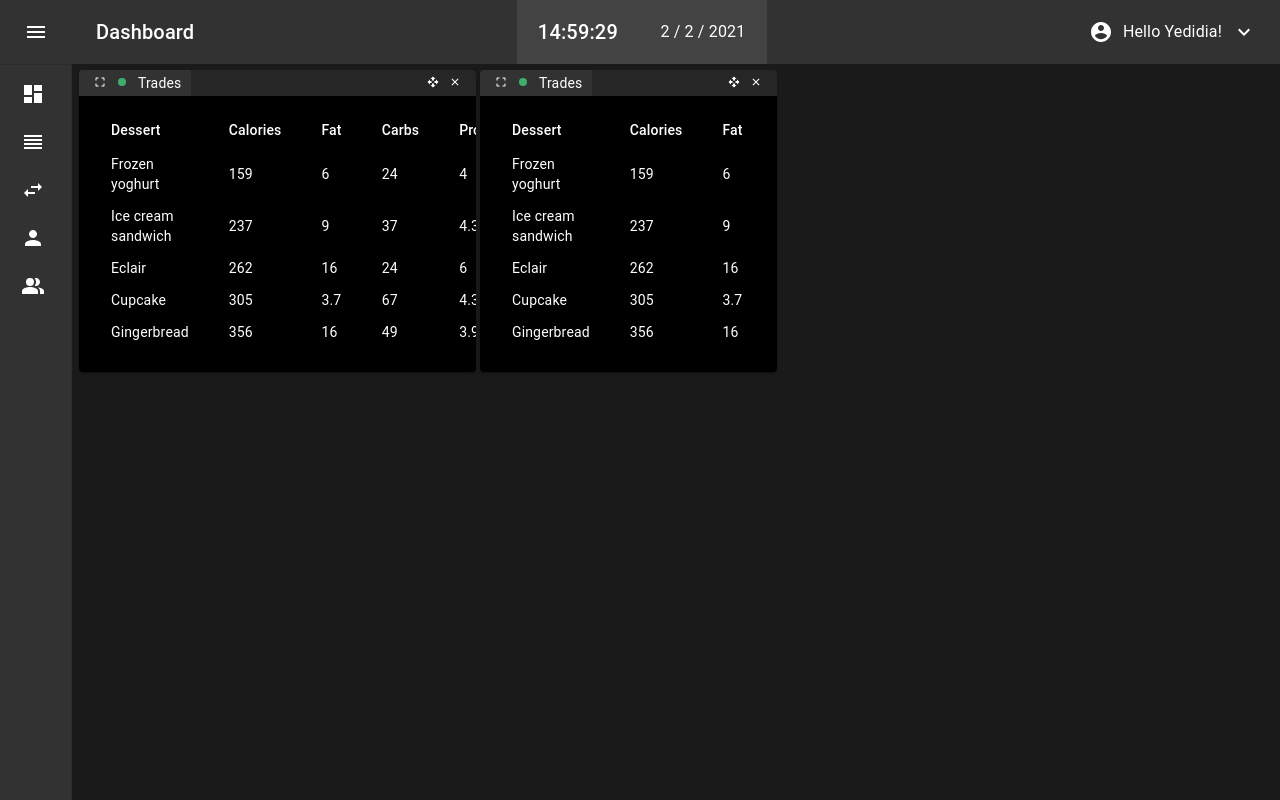
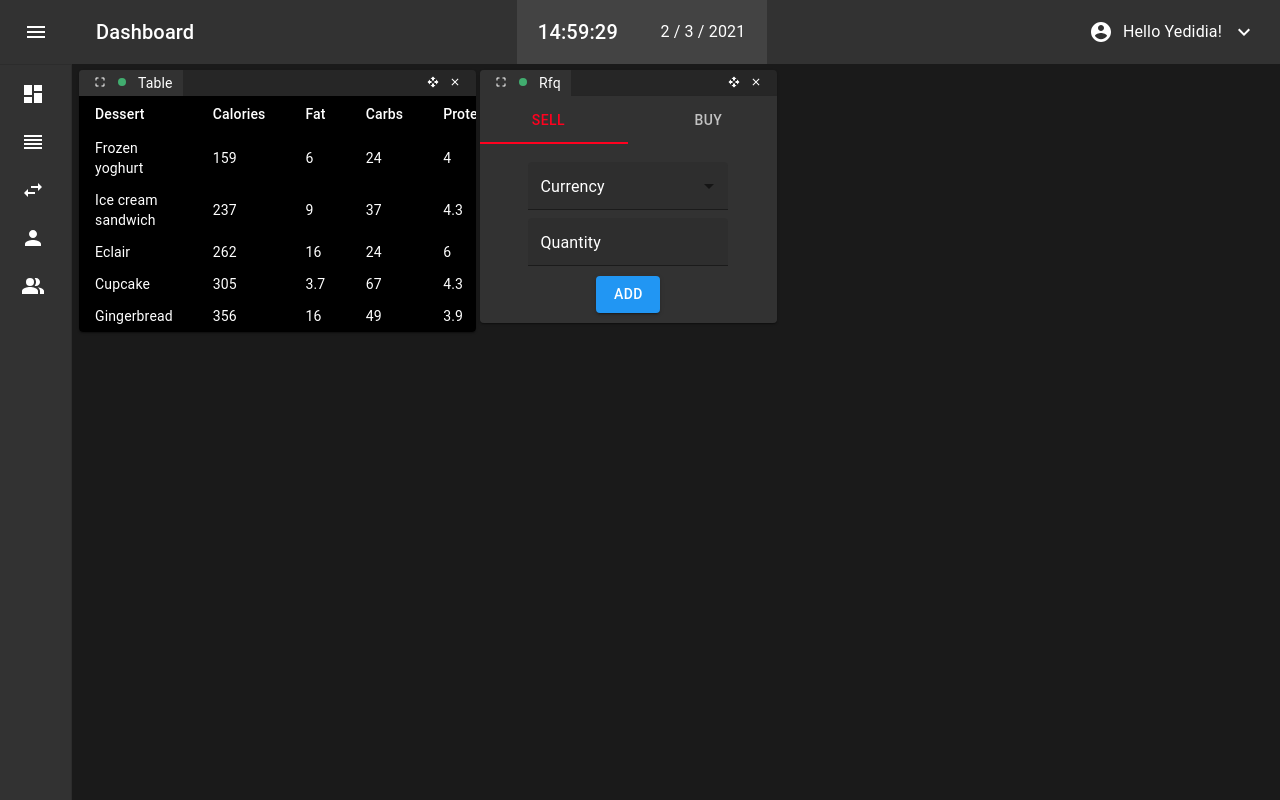
Before and after one commit to Daniega/Dashboard, a React (Create React App) app: page / in a window 1280 px wide. Built offline with nearby package versions, Linux system fonts and the light colour scheme.

Commit message:
done adding all components with styling

```diff
--- a/src/components/clock/clock.component.jsx
+++ b/src/components/clock/clock.component.jsx
@@ -24,7 +24,7 @@ const Clock = () => {
 	const [time, setTime] = useState({ hours: '00', minutes: '00', seconds: '00' });
 	const [date] = useState({
 		day: new Date().getDay(),
-		month: new Date().getMonth(),
+		month: new Date().getMonth() + 1,
 		year: new Date().getFullYear(),
 	});
 
--- a/src/components/content/content.container.jsx
+++ b/src/components/content/content.container.jsx
@@ -6,6 +6,8 @@ const useStyles = makeStyles({
 	container: {
 		marginTop: '70px',
 		marginLeft: '5px',
+		padding: 0,
+		width: '100%',
 	},
 });
 
@@ -13,14 +15,16 @@ const Content = () => {
 	const classes = useStyles();
 
 	return (
-		<Grid container className={classes.container}>
-			<Grid item xs={4}>
-				<Widget></Widget>
+		<div className={classes.container}>
+			<Grid container>
+				<Grid item xs={12} md={4}>
+					<Widget componentType='Table'></Widget>
+				</Grid>
+				<Grid item xs={3} md={3}>
+					<Widget componentType='Rfq'></Widget>
+				</Grid>
 			</Grid>
-			<Grid item xs={3}>
-				<Widget></Widget>
-			</Grid>
-		</Grid>
+		</div>
 	);
 };
 
--- /dev/null
+++ b/src/components/rfq/rfq.component.jsx
@@ -0,0 +1,55 @@
+import React, { useState } from 'react';
+import { ThemeProvider } from '@material-ui/core/styles';
+import Paper from '@material-ui/core/Paper';
+import InputLabel from '@material-ui/core/InputLabel';
+import MenuItem from '@material-ui/core/MenuItem';
+import FormControl from '@material-ui/core/FormControl';
+import Select from '@material-ui/core/Select';
+import TextField from '@material-ui/core/TextField';
+import Button from '@material-ui/core/Button';
+import { useStyles, AntTab, AntTabs, theme } from './rfq.styles';
+
+const RfqComponent = () => {
+	const classes = useStyles();
+	const [value, setValue] = useState(0);
+	const [currency, setCurrency] = useState('');
+
+	const handleChange = (event, newValue) => {
+		setValue(newValue);
+	};
+
+	const handleSelectChange = (event) => {
+		setCurrency(event.target.value);
+	};
+	return (
+		<Paper square className={classes.container}>
+			<AntTabs value={value} onChange={handleChange} centered>
+				<AntTab label='Sell' />
+				<AntTab label='Buy' />
+			</AntTabs>
+			<div className={classes.selectContainer}>
+				<FormControl variant='filled' className={classes.formControl} size='small'>
+					<InputLabel>Currency</InputLabel>
+					<Select onChange={handleSelectChange} value={currency}>
+						<MenuItem value=''>
+							<em>None</em>
+						</MenuItem>
+						<MenuItem value={10}>BTC</MenuItem>
+						<MenuItem value={20}>ETH</MenuItem>
+						<MenuItem value={30}>USD</MenuItem>
+					</Select>
+				</FormControl>
+				<TextField label='Quantity' variant='filled' size='small' />
+			</div>
+			<div className={classes.buttonContainer}>
+				<ThemeProvider theme={theme}>
+					<Button variant='contained' color='primary'>
+						Add
+					</Button>
+				</ThemeProvider>
+			</div>
+		</Paper>
+	);
+};
+
+export default RfqComponent;
--- /dev/null
+++ b/src/components/rfq/rfq.styles.jsx
@@ -0,0 +1,61 @@
+import { makeStyles, withStyles, createMuiTheme } from '@material-ui/core/styles';
+import Tabs from '@material-ui/core/Tabs';
+import Tab from '@material-ui/core/Tab';
+import { blue } from '@material-ui/core/colors';
+
+export const useStyles = makeStyles((theme) => ({
+	container: {
+		width: '100%',
+		backgroundColor: theme.palette.primary.main,
+		height: 'fir-content',
+		alignItems: 'center',
+		alignContent: 'center',
+	},
+	tabs: {
+		width: '100%',
+	},
+	formControl: {
+		margin: theme.spacing(1),
+		minWidth: 200,
+	},
+	selectContainer: {
+		margin: '0 auto',
+		width: '90%',
+		textAlign: 'center',
+		padding: '10px 0',
+	},
+	buttonContainer: {
+		textAlign: 'center',
+		paddingBottom: '10px',
+	},
+}));
+
+export const AntTab = withStyles((theme) => ({
+	root: {
+		color: '#fffff',
+		'&:hover': {
+			color: '#fffff',
+			opacity: 1,
+		},
+		'&$selected': {
+			color: '#ff011f',
+		},
+		'&:focus': {
+			color: '#ff011f',
+		},
+	},
+	selected: {},
+}))((props) => <Tab disableRipple {...props} />);
+
+export const AntTabs = withStyles({
+	root: {},
+	indicator: {
+		backgroundColor: '#ff011f',
+	},
+})(Tabs);
+
+export const theme = createMuiTheme({
+	palette: {
+		primary: blue,
+	},
+});
--- a/src/components/widget/widget.component.jsx
+++ b/src/components/widget/widget.component.jsx
@@ -8,11 +8,20 @@ import FiberManualRecordIcon from '@material-ui/icons/FiberManualRecord';
 
 //components
 import TableComponent from '../table/table.component';
+import RfqComponent from '../rfq/rfq.component';
 
 //styles
 import useStyles from './widget.styles';
 
-const Widget = () => {
+const Widget = ({ componentType }) => {
+	const contentComponent = (type) => {
+		if (type === 'Table') {
+			return <TableComponent />;
+		}
+		if (type === 'Rfq') {
+			return <RfqComponent />;
+		} else return;
+	};
 	const classes = useStyles();
 	return (
 		<Card className={classes.root}>
@@ -20,23 +29,14 @@ const Widget = () => {
 				<div className={classes.text}>
 					<CropFreeIcon className={classes.icon} />
 					<FiberManualRecordIcon className={classes.iconGreen} />
-					<p className={classes.paragraph}>Trades</p>
+					<p className={classes.paragraph}>{componentType}</p>
 				</div>
 				<div className={classes.options}>
 					<OpenWithIcon className={classes.icon} />
 					<CloseIcon className={classes.icon} />
 				</div>
 			</div>
-			<CardContent className={classes.content}>
-				{/* Lorem Ipsum is simply dummy text of the printing and typesetting industry. Lorem Ipsum
-				has been the industry's standard dummy text ever since the 1500s, when an unknown
-				printer took a galley of type and scrambled it to make a type specimen book. It has
-				survived not only five centuries, but also the leap into electronic typesetting,
-				remaining essentially unchanged. It was popularised in the 1960s with the release of
-				Letraset sheets containing Lorem Ipsum passages, and more recently with desktop
-				publishing software like Aldus PageMaker including versions of Lorem Ipsum. */}
-				<TableComponent />
-			</CardContent>
+			<CardContent className={classes.content}>{contentComponent(componentType)}</CardContent>
 		</Card>
 	);
 };
--- a/src/components/widget/widget.styles.jsx
+++ b/src/components/widget/widget.styles.jsx
@@ -1,6 +1,13 @@
 import { makeStyles } from '@material-ui/core/styles';
 
 const useStyles = makeStyles((theme) => ({
+	overrides: {
+		MuiCardContent: {
+			root: {
+				padding: 0,
+			},
+		},
+	},
 	root: {
 		minWidth: 275,
 		margin: '0 2px',
@@ -28,6 +35,7 @@ const useStyles = makeStyles((theme) => ({
 	},
 	content: {
 		backgroundColor: '#000',
+		padding: 0,
 	},
 	icon: {
 		fontSize: '12px',
--- a/src/theme.js
+++ b/src/theme.js
@@ -16,6 +16,47 @@ const theme = createMuiTheme({
 				color: '#fff',
 			},
 		},
+		MuiCardContent: {
+			root: {
+				padding: 0,
+				backgroundColor: '#fff',
+				'&:last-child': {
+					paddingBottom: 0,
+				},
+			},
+		},
+		MuiSelect: {
+			root: {
+				color: '#fff',
+				backgroundColor: '#fffff',
+			},
+		},
+		MuiFormLabel: {
+			root: {
+				color: '#fffff',
+				'&$focused': {
+					color: '#fffff',
+				},
+			},
+		},
+		MuiTextField: {
+			root: {
+				color: '#fffff',
+				width: 200,
+				'&:focus': {
+					color: '#fffff',
+				},
+			},
+		},
+		MuiInputBase: {
+			root: {
+				color: '#fffff',
+				width: 200,
+				'&:focus': {
+					color: '#fffff',
+				},
+			},
+		},
 	},
 	palette: {
 		primary: {
@@ -27,8 +68,8 @@ const theme = createMuiTheme({
 		addition: {
 			main: '#0197e4',
 		},
-		white: {
-			main: '#fff',
+		neutral: {
+			main: '#11cb5f',
 		},
 	},
 });
```
